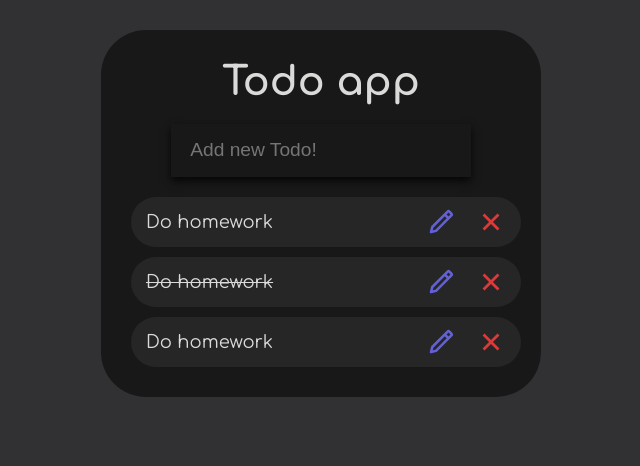
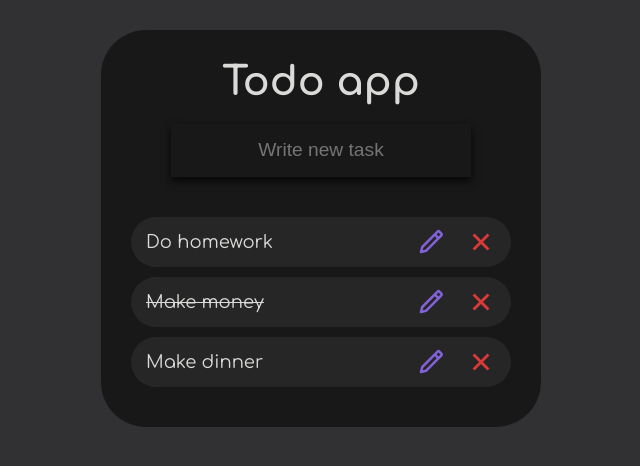
Before and after one commit to D1nviz/Todo, a React (Create React App) app: page / in a window 1280 px wide. Shown: the top 466 px of the page, without its empty margins (319-959 px from the left). Built offline with nearby package versions, Linux system fonts and the light colour scheme; the HTML template or start-up script is replaced by a standard one.

Commit message:
refactor

```diff
--- a/package.json
+++ b/package.json
@@ -1,6 +1,6 @@
 {
   "name": "pro-todo",
-  "homepage": "https://d1nviz.github.io/todo",
+  "homepage": "https://d1nviz.github.io/Todo",
   "version": "0.1.0",
   "private": true,
   "dependencies": {
@@ -13,6 +13,7 @@
     "@types/react": "^18.2.6",
     "@types/react-dom": "^18.2.4",
     "@types/react-redux": "^7.1.25",
+    "@types/react-transition-group": "^4.4.6",
     "@types/styled-components": "^5.1.26",
     "@types/uuid": "^9.0.1",
     "formik": "^2.2.9",
@@ -21,6 +22,7 @@
     "react-icons": "^4.8.0",
     "react-redux": "^8.0.5",
     "react-scripts": "5.0.1",
+    "react-transition-group": "^4.4.5",
     "redux": "^4.2.1",
     "styled-components": "^5.3.10",
     "typescript": "^4.9.5",
--- a/src/Store/reducers/TodoSlice.ts
+++ b/src/Store/reducers/TodoSlice.ts
@@ -16,12 +16,12 @@ const initialState: TodoState = {
     },
     {
       id: uuidv4(),
-      task: "Do homework",
+      task: "Make money",
       isCompleted: true,
     },
     {
       id: uuidv4(),
-      task: "Do homework",
+      task: "Make dinner",
       isCompleted: false,
     }
   ]
--- a/src/components/TodoInput/TodoInput.tsx
+++ b/src/components/TodoInput/TodoInput.tsx
@@ -1,13 +1,21 @@
-import { FC } from "react";
-import { Form, Formik } from "formik";
+import { FC, useState } from "react";
+import { Form, Formik, useField } from "formik";
 import { v4 as uuidv4 } from "uuid";
 import * as Yup from "yup";
-import { Input, InputContainer, InputLabel, InputBorder } from "./styles";
+import {
+  Input,
+  InputContainer,
+  InputLabel,
+  InputBorder,
+  StyledErrorMessage,
+} from "./styles";
 import { useAppDispatch } from "../../hooks/redux";
 import { todoCreated } from "../../Store/reducers/TodoSlice";
 
 const TodoInput: FC = () => {
   const dispatch = useAppDispatch();
+  const [isFocused, setIsFocused] = useState(false);
+
   return (
     <InputContainer>
       <Formik
@@ -16,8 +24,9 @@ const TodoInput: FC = () => {
         }}
         validationSchema={Yup.object({
           todo: Yup.string()
-						.min(2, "Min 2 letters")
-						.required("Обязательное поле"),
+						.min(3, "Minimum 3 symbols")
+            .required()
+            .max(20, "Maximum 20 symbols"),
         })}
         onSubmit={(todo, { resetForm }) => {
           dispatch(
@@ -30,13 +39,27 @@ const TodoInput: FC = () => {
           resetForm();
         }}
       >
+        {({ errors, touched, setFieldTouched }) => (
           <Form>
-					<InputLabel className="form-control">
-						<Input className="input input-alt"autoComplete="off" name="todo" id="todo" placeholder="Add new Todo!" />
-  					<InputBorder className="input-border input-border-alt"></InputBorder>
+            <InputLabel>
+              <Input
+                autoComplete="off"
+                name="todo"
+                id="todo"
+                placeholder="Write new task"
+                onBlur={() => {
+                  setFieldTouched("todo", true);
+                  setIsFocused(false);
+                }}
+                onFocus={() => setIsFocused(true)}
+              />
+              <InputBorder></InputBorder>
             </InputLabel>
-
+            {isFocused && touched.todo && errors.todo && (
+              <StyledErrorMessage name="todo" component="div" />
+            )}
           </Form>
+        )}
       </Formik>
     </InputContainer>
   );
--- a/src/components/TodoInput/styles.tsx
+++ b/src/components/TodoInput/styles.tsx
@@ -1,6 +1,6 @@
 import styled from "styled-components";
 
-import { Field } from "formik";
+import { Field, ErrorMessage } from "formik";
 export const InputContainer = styled.div`
 	margin: 20px auto;
 	width: 100%;
@@ -15,7 +15,7 @@ export const InputBorder = styled.span`
   bottom: 0;
   left: 0;
   height: 3px;
-  background: linear-gradient(90deg, #FF6464 0%, #FFBF59 50%, #47C9FF 100%);
+  background: linear-gradient(90deg, #da3a3a 0%,   #8361d9 100%);
   transition: width 0.4s cubic-bezier(0.42, 0, 0.58, 1.00);
 `;
 export const Input = styled(Field)`
@@ -35,9 +35,16 @@ export const Input = styled(Field)`
 	&:focus + ${InputBorder}{
 		width: 100%;
 	}
+	::placeholder {
+		text-align: center;
+	}
 `;
 export const InputLabel = styled.label`
 	display: block;
 	position: relative;
 	width: 300px;
 `;
+export const StyledErrorMessage = styled(ErrorMessage)`
+	text-align: center;
+	margin-top: 10px;
+`
--- a/src/components/TodoList/TodoList.tsx
+++ b/src/components/TodoList/TodoList.tsx
@@ -1,15 +1,23 @@
 import { FC } from "react";
+import { CSSTransition, TransitionGroup } from "react-transition-group";
 import TodoListItem from "../TodoListItem/TodoListItem";
 import { useAppSelector } from "../../hooks/redux";
+import { TodoListContainer, EmptyList } from "./styles";
 
 const TodoList: FC = () => {
 	const todos = useAppSelector((state) => state.reducer.todos);
 	return (
-		<div>
+		<TodoListContainer>
+			{todos.length !== 0?
+			<TransitionGroup>
 			{todos.map((todo) => (
-				<TodoListItem key={todo.id} todo={todo}></TodoListItem>
+				<CSSTransition key={todo.id} timeout={500} classNames="item">
+					<TodoListItem todo={todo}></TodoListItem>
+				</CSSTransition>
 			))}
-		</div>
+		</TransitionGroup>:
+		<EmptyList>No tasks</EmptyList>}
+		</TodoListContainer>
 	);
 };
 
--- a/src/components/TodoList/styles.tsx
+++ b/src/components/TodoList/styles.tsx
@@ -1 +1,9 @@
 import styled from "styled-components";
+export const TodoListContainer = styled.div`
+	padding:  10px 0 ;
+`;
+export const EmptyList = styled.h2`
+  color: #686868;
+  font-size: 25px;
+  text-align: center;
+`
--- a/src/components/TodoListItem/TodoListItem.tsx
+++ b/src/components/TodoListItem/TodoListItem.tsx
@@ -13,7 +13,7 @@ const TodoListItem: FC<TodoListItemProps> = ({ todo }) => {
 	const dispatch = useAppDispatch();
 	const { id, task, isCompleted } = todo;
 
-	const completeHandler = (todo:ITodo) => {
+	const completeHandler = (e: React.MouseEvent<HTMLParagraphElement>) => {
 		const complete = {
 			...todo,
 			isCompleted: !isCompleted
@@ -25,12 +25,12 @@ const TodoListItem: FC<TodoListItemProps> = ({ todo }) => {
 		<ItemsContainer>
 			<Item>
 				<Text
-					onClick={() => completeHandler(todo)  }
+					onClick={completeHandler}
 					isCompleted={isCompleted}
 				>{task}</Text>
 				<Tools>
 					<Tool>
-						<BiPencil size="40px" color="#6361D9" />
+						<BiPencil size="40px" color="#8361d9" />
 					</Tool>
 					<Tool onClick={() => dispatch(todoDeleted(id))}>
 						<IoCloseSharp color="#da3a3a" size="40px" />
--- a/src/components/TodoListItem/styles.tsx
+++ b/src/components/TodoListItem/styles.tsx
@@ -4,7 +4,7 @@ interface ITextProps {
 }
 export const ItemsContainer = styled.div`
 	margin: 0 auto;
-	width: 390px;
+	width: 100%;
 	background-color: #272626;
 	padding: 0 15px;
 	border-radius: 40px;
--- a/src/index.css
+++ b/src/index.css
@@ -27,3 +27,18 @@ code {
   padding: 30px;
   background-color: rgb(24, 24, 24);
 }
+
+.item-enter {
+  opacity: 0;
+}
+.item-enter-active {
+  opacity: 1;
+  transition: opacity 500ms ease-in;
+}
+.item-exit {
+  opacity: 1;
+}
+.item-exit-active {
+  opacity: 0;
+  transition: opacity 500ms ease-in;
+}
```
Also changed, not shown: 1 other file (tests, documents, lock files or other folders). Lines whose indentation alone changed are shown as unchanged.
